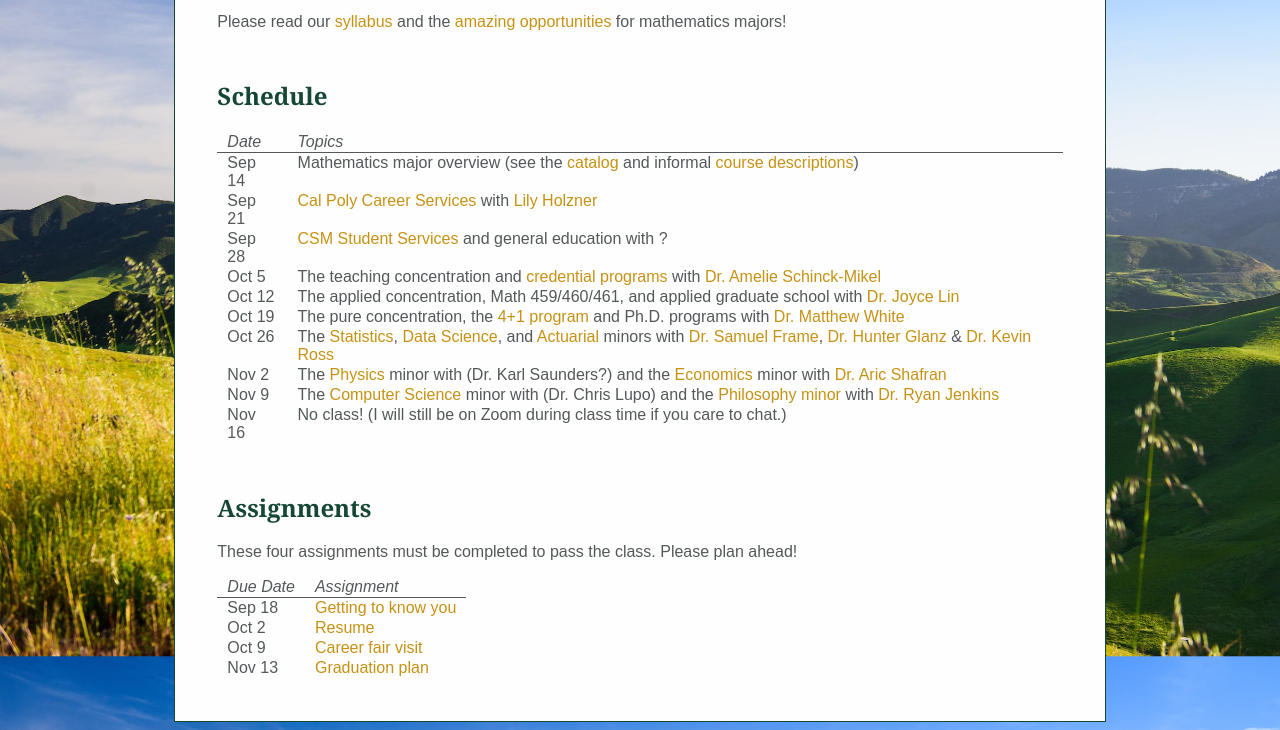
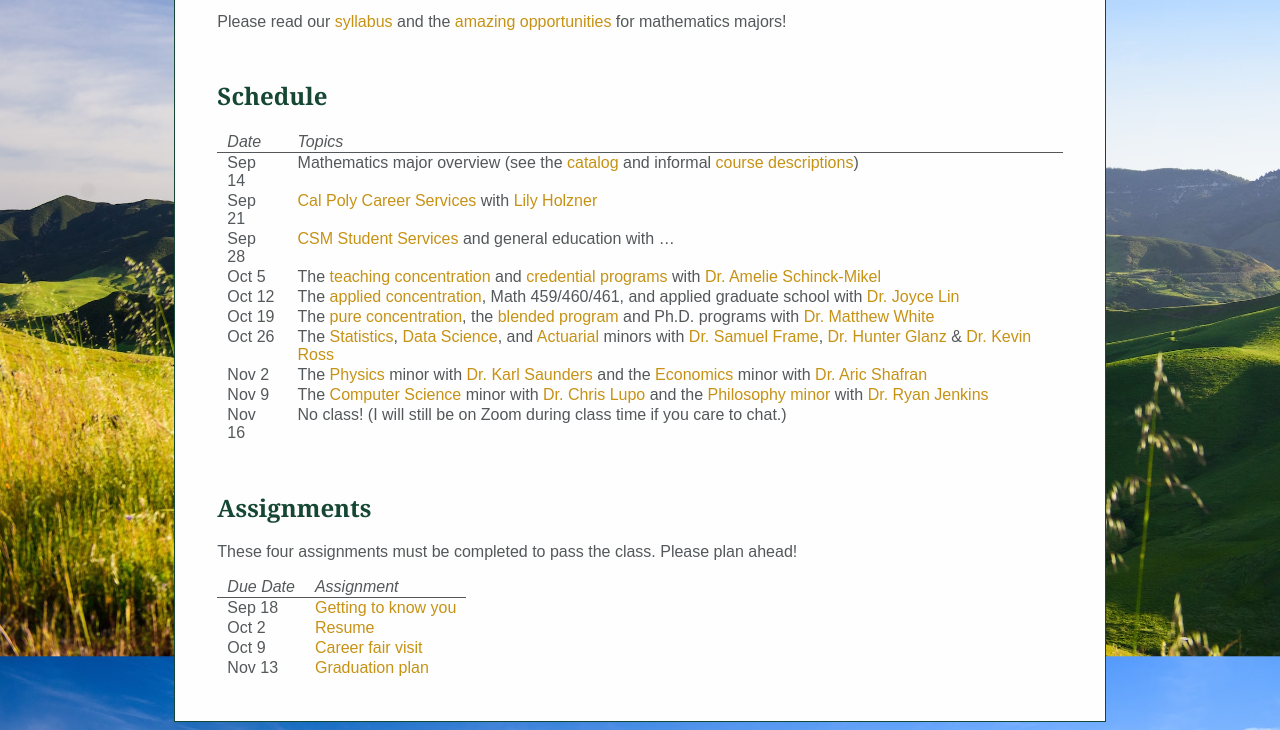
Before and after one commit to anthonymendes/anthonymendes.github.io, a plain HTML site: page 202.html in a window 1280 px wide. Shown: the part 198-928 px from the top of the page. Drawn offline with Linux system fonts and the light colour scheme; a web font is replaced by a local one.

Commit message:
202 changes

```diff
--- a/202.html
+++ b/202.html
@@ -1,7 +1,7 @@
 <!DOCTYPE html>
 <html lang="en">
 <head>
-<!-- 2020-09-04 Fri 10:40 -->
+<!-- 2020-09-07 Mon 15:46 -->
 <meta charset="utf-8">
 <meta name="viewport" content="width=device-width, initial-scale=1">
 <title>Math 202</title>
@@ -262,7 +262,7 @@ majors!
 <tbody>
 
 <td class="org-left">Sep 14</td>
-<td class="org-left">Mathematics major overview (see the <a href="https://math.calpoly.edu/course-catalog-info">catalog</a> and informal <a href="202CourseDescriptions.html">course descriptions</a>)</td>
+<td class="org-left">Mathematics major overview (see the <a href="http://catalog.calpoly.edu/collegesandprograms/collegeofsciencemathematics/mathematics/bsmathematics/">catalog</a> and informal <a href="202CourseDescriptions.html">course descriptions</a>)</td>
 </tr>
 
 
@@ -272,22 +272,22 @@ majors!
 
 
 <td class="org-left">Sep 28</td>
-<td class="org-left"><a href="https://csmadvising.calpoly.edu/">CSM Student Services</a> and general education with ?</td>
+<td class="org-left"><a href="https://csmadvising.calpoly.edu/">CSM Student Services</a> and general education with &#x2026;</td>
 </tr>
 
 
 <td class="org-left">Oct  5</td>
-<td class="org-left">The teaching concentration and <a href="https://math.calpoly.edu/credential">credential programs</a> with <a href="mailto:aschinck@calpoly.edu">Dr. Amelie Schinck-Mikel</a></td>
+<td class="org-left">The <a href="http://catalog.calpoly.edu/collegesandprograms/collegeofsciencemathematics/mathematics/bsmathematics/mathematicsteachingconcentration/">teaching concentration</a> and <a href="https://math.calpoly.edu/credential">credential programs</a> with <a href="mailto:aschinck@calpoly.edu">Dr. Amelie Schinck-Mikel</a></td>
 </tr>
 
 
 <td class="org-left">Oct 12</td>
-<td class="org-left">The applied concentration, Math 459/460/461, and applied graduate school with <a href="mailto:jlin46@calpoly.edu">Dr. Joyce Lin</a></td>
+<td class="org-left">The <a href="http://catalog.calpoly.edu/collegesandprograms/collegeofsciencemathematics/mathematics/bsmathematics/appliedmathematicsconcentration/">applied concentration</a>, Math 459/460/461, and applied graduate school with <a href="mailto:jlin46@calpoly.edu">Dr. Joyce Lin</a></td>
 </tr>
 
 
 <td class="org-left">Oct 19</td>
-<td class="org-left">The pure concentration, the <a href="https://math.calpoly.edu/degree-blended">4+1 program</a> and Ph.D. programs with <a href="mailto:mewhite@calpoly.edu">Dr. Matthew White</a></td>
+<td class="org-left">The <a href="http://catalog.calpoly.edu/collegesandprograms/collegeofsciencemathematics/mathematics/bsmathematics/puremathematicsconcentration/">pure concentration</a>, the <a href="https://math.calpoly.edu/degree-blended">blended program</a> and Ph.D. programs with <a href="mailto:mewhite@calpoly.edu">Dr. Matthew White</a></td>
 </tr>
 
 
@@ -297,12 +297,12 @@ majors!
 
 
 <td class="org-left">Nov  2</td>
-<td class="org-left">The <a href="https://csmadvising.calpoly.edu/content/physics">Physics</a> minor with (Dr. Karl Saunders?) and the <a href="https://www.cob.calpoly.edu/economics/economics-minor/">Economics</a> minor with <a href="mailto:ashafran@calpoly.edu">Dr. Aric Shafran</a></td>
+<td class="org-left">The <a href="https://csmadvising.calpoly.edu/content/physics">Physics</a> minor with <a href="mailto:ksaunder@calpoly.edu">Dr. Karl Saunders</a> and the <a href="https://www.cob.calpoly.edu/economics/economics-minor/">Economics</a> minor with <a href="mailto:ashafran@calpoly.edu">Dr. Aric Shafran</a></td>
 </tr>
 
 
 <td class="org-left">Nov  9</td>
-<td class="org-left">The <a href="https://eadvise.calpoly.edu/minors/computer-science">Computer Science</a> minor with (Dr. Chris Lupo) and the <a href="https://philosophy.calpoly.edu/students/our-programs/becoming-a-minor">Philosophy minor</a> with <a href="mailto:ryjenkin@calpoly.edu">Dr. Ryan Jenkins</a></td>
+<td class="org-left">The <a href="https://eadvise.calpoly.edu/minors/computer-science">Computer Science</a> minor with <a href="mailto:clupo@calpoly.edu">Dr. Chris Lupo</a> and the <a href="https://philosophy.calpoly.edu/students/our-programs/becoming-a-minor">Philosophy minor</a> with <a href="mailto:ryjenkin@calpoly.edu">Dr. Ryan Jenkins</a></td>
 </tr>
 
 
```
Also changed, not shown: 143Syllabus.html (+7 -7 lines), 202Gradplan.html (+2 -2 lines).
